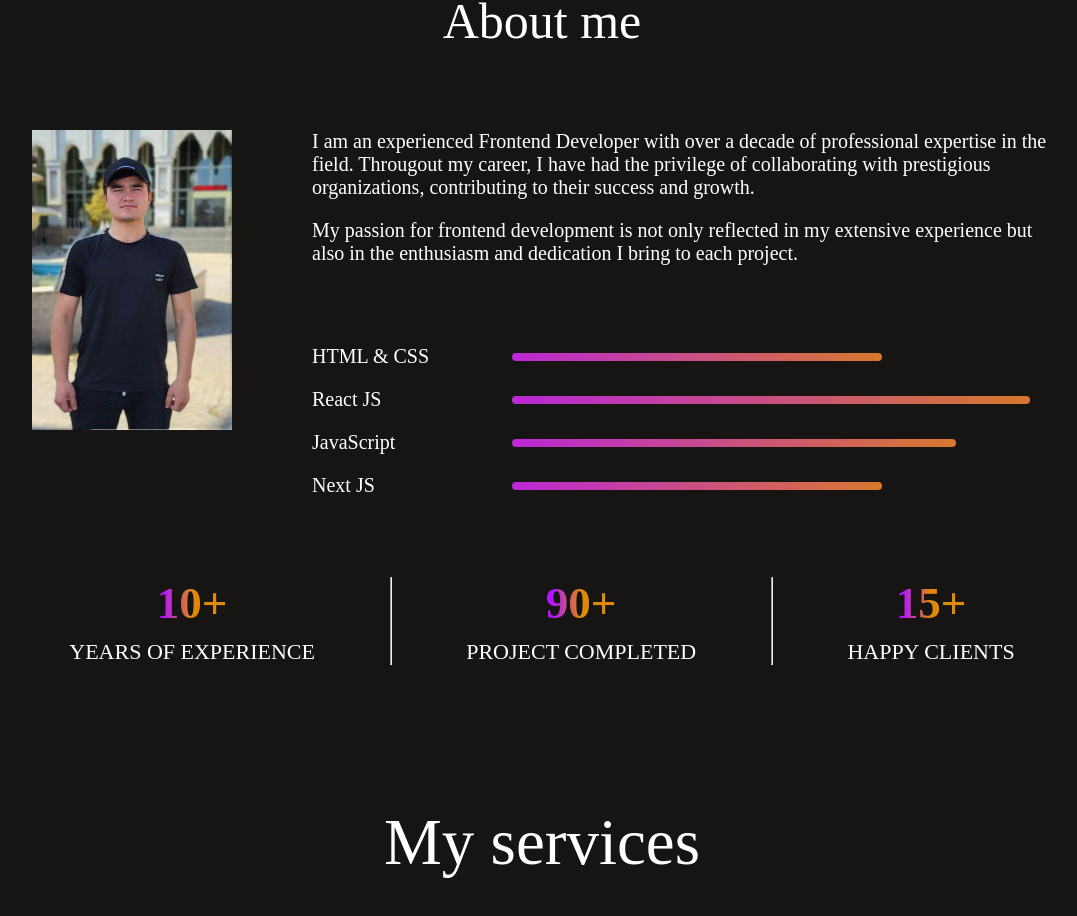
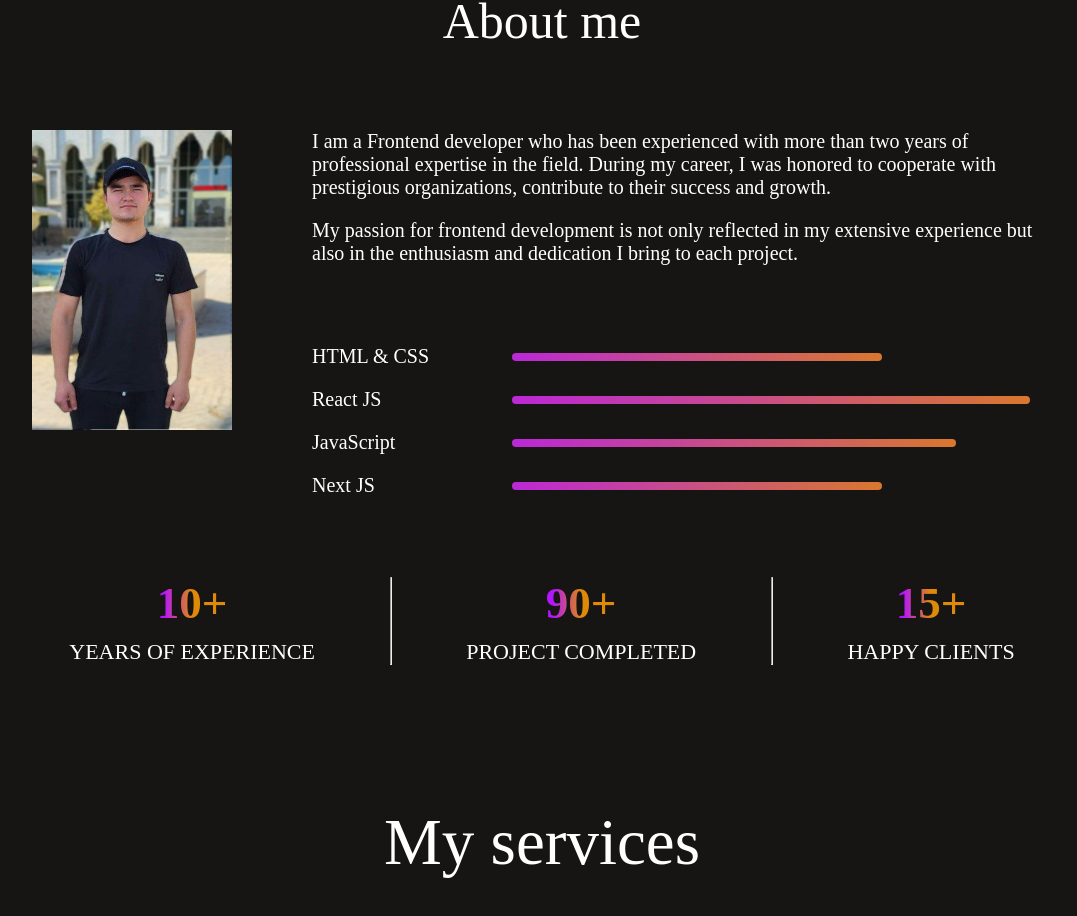
Before and after one commit to AMuhammadqodir/My-react, a React (Create React App) app: page / in a window 1280 px wide. Shown: the part 960-1876 px from the top of the page, without its empty margins (98-1175 px from the left). Built offline with nearby package versions, Linux system fonts and the light colour scheme.

Commit message:
Update About.jsx

```diff
--- a/src/Components/About/About.jsx
+++ b/src/Components/About/About.jsx
@@ -15,7 +15,7 @@ const About = () => {
             </div>
             <div className='about-right'>
                 <div className='about-para'>
-                    <p>I am an experienced Frontend Developer with over a decade of professional expertise in the field. Througout my career, I have had the privilege of collaborating with prestigious organizations, contributing to their success and growth.</p>
+                    <p>I am a Frontend developer who has been experienced with more than two years of professional expertise in the field. During my career, I was honored to cooperate with prestigious organizations, contribute to their success and growth.</p>
                     <p>My passion for frontend development is not only reflected in my extensive experience but also in the enthusiasm and dedication I bring to each project.</p>
                 </div>
                 <div className='about-skills'>
```
